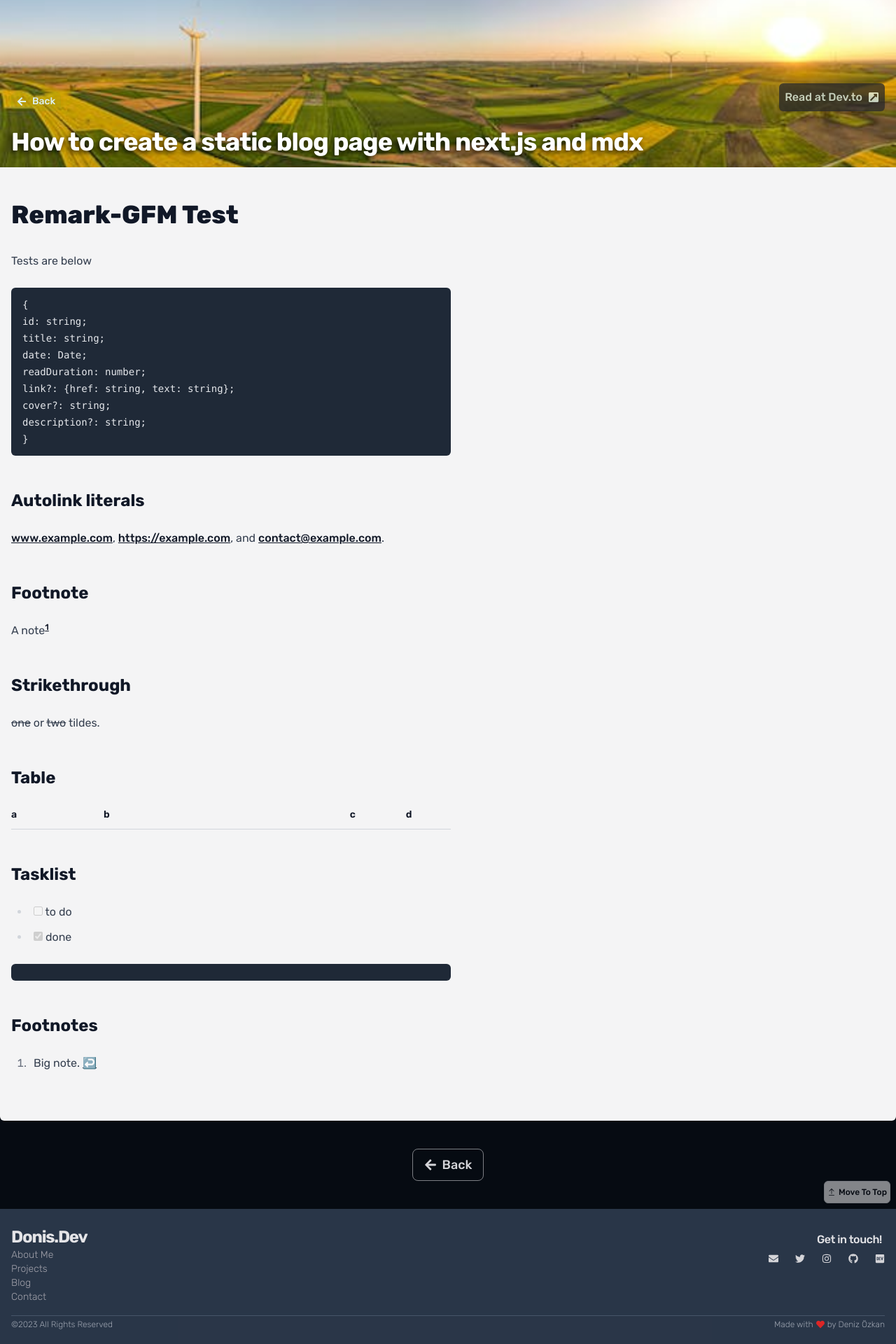
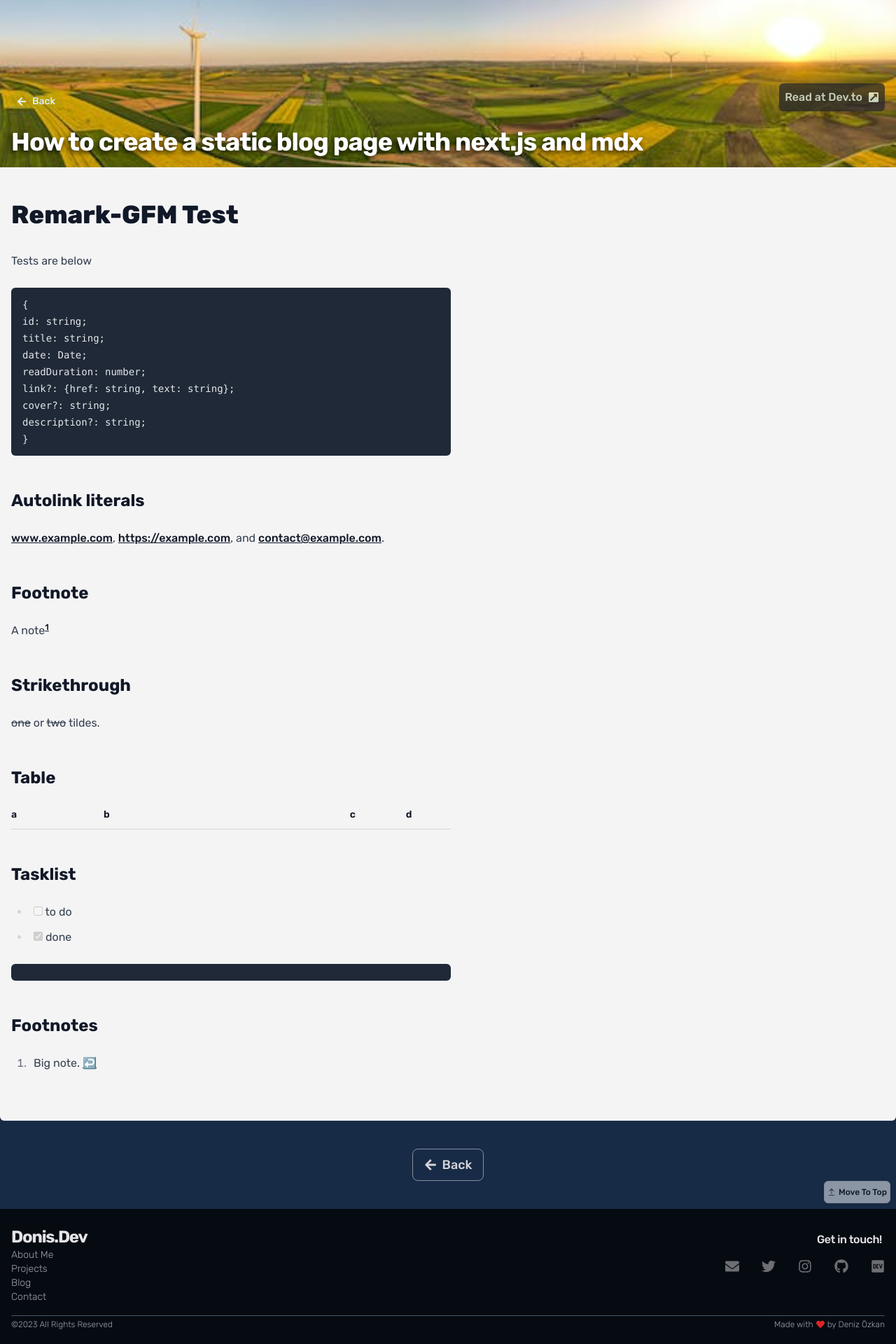
Before and after one commit to donis3/donis-homepage, a Next.js app: page /blog/post/nextjs_blog in a window 1280 px wide. Shown: the part 151-2071 px from the top of the page at 70% size. Built offline with nearby package versions, Linux system fonts and the light colour scheme.

Commit message:
themecolor matches pages bg

```diff
--- a/app/about/page.tsx
+++ b/app/about/page.tsx
@@ -2,14 +2,19 @@ import React, { FC } from "react";
 import Section from "../_homepage/Section";
 import Timeline from "./Timeline";
 import Link from "next/link";
-import { FaEnvelope, FaFilePdf } from "react-icons/fa";
+import {  FaFilePdf } from "react-icons/fa";
 import Social from "./Social";
+import ThemeColorChanger from "@/components/ThemeColorChanger";
+import { Viewport } from "next";
 
-type pageProps = {};
-
-const page: FC<pageProps> = ({}) => {
+export const viewport: Viewport = {
+	//Default theme color
+	themeColor: "#172b46",
+};
+const page: FC = () => {
 	return (
 		<>
+			<ThemeColorChanger color="#172b46" />
 			<section className="w-full bg-gradient-to-b from-primary-400 to-primary-100  relative pt-[var(--navbar-h)] text-muted-800  to-90%">
 				<div className="grid grid-cols-1 md:grid-cols-2  container mx-auto mt-8">
 					<div className="flex justify-center items-center mt-0 md:items-start md:mt-4 lg:mt-0 lg:items-center px-4 py-8 ">
--- a/app/blog/[[...slug]]/page.tsx
+++ b/app/blog/[[...slug]]/page.tsx
@@ -1,14 +1,20 @@
 import Section from "@/app/_homepage/Section";
 import { getItems } from "@/lib/arrayfuncs";
-import { Metadata } from "next";
+import { Metadata, Viewport } from "next";
 import React, { FC } from "react";
 import PostItem from "./PostItem";
 import Pagination from "./Pagination";
 import usePosts from "@/data/usePosts";
 import { PostType } from "@/data/PostType";
+import ThemeColorChanger from "@/components/ThemeColorChanger";
 
 type BlogsPageProps = {
 	params: { slug?: string[] };
+};
+
+export const viewport: Viewport = {
+	//Default theme color
+	themeColor: "#99131e",
 };
 
 /**
@@ -53,6 +59,7 @@ const BlogsPage: FC<BlogsPageProps> = async ({ params }) => {
 	if (!posts) return <></>;
 	return (
 		<>
+			<ThemeColorChanger color="#99131e" />
 			<section className="w-full bg-gradient-to-b from-accent-300 to-accent-100  relative pt-[var(--navbar-h)] text-muted-800  to-90%">
 				<div className="container mx-auto p-4 mt-10">
 					<h1 className="text-4xl font-bold tracking-tight  ">
--- a/app/blog/post/[postId]/page.tsx
+++ b/app/blog/post/[postId]/page.tsx
@@ -5,9 +5,10 @@ import React, { FC } from "react";
 import { FaArrowLeft, FaExternalLinkSquareAlt } from "react-icons/fa";
 import styles from "./Post.module.css";
 import dynamic from "next/dynamic";
-import { Metadata } from "next";
+import { Metadata, Viewport } from "next";
 import BackButton from "@/components/BackButton";
 import usePosts from "@/data/usePosts";
+import ThemeColorChanger from "@/components/ThemeColorChanger";
 /**
  * Generate routes for each blog post using the data/blogs.ts
  * @returns
@@ -20,6 +21,11 @@ export async function generateStaticParams() {
 
 	return result;
 }
+
+export const viewport: Viewport = {
+	//Default theme color
+	themeColor: "#060b12",
+};
 
 type PostPageProps = {
 	params: { postId: string };
@@ -38,7 +44,8 @@ const PostPage: FC<PostPageProps> = async ({ params }) => {
 
 	return (
 		<>
-			<section className="w-full relative pt-[var(--navbar-h)] text-muted-800 ">
+			<ThemeColorChanger color="#060b12" />
+			<section className="w-full relative pt-[var(--navbar-h)] text-muted-800 from-primary-100 to-primary-400 bg-gradient-to-b to-90%">
 				<div
 					className="container px-4 py-4 mx-auto bg-red-400 min-h-[200px] md:min-h-[300px] bg-center bg-cover rounded-none md:rounded-t-md mt-10 flex flex-col justify-end gap-6 md:gap-4"
 					style={{ backgroundImage: coverImage }}>
@@ -71,17 +78,20 @@ const PostPage: FC<PostPageProps> = async ({ params }) => {
 					</h1>
 				</div>
 			</section>
-			<section className="container mx-auto text-zinc-800 bg-zinc-100 rounded-none md:rounded-b-md py-8 ">
+			<section className="w-full bg-primary-400">
+				<div className="container mx-auto text-zinc-800 bg-zinc-100 rounded-none md:rounded-b-md py-8 ">
 					<article className="prose p-4 w-full h-full">
 						<BlogMdx />
 					</article>
-			</section>
+				</div>
+
 				<div className="flex justify-center container mx-auto my-10">
 					<BackButton className="flex items-center gap-2 py-2 px-4 rounded-lg border border-zinc-100/50  text-lg font-medium text-zinc-300 hover:text-zinc-100 hover:border-zinc-100">
 						<FaArrowLeft />
 						Back
 					</BackButton>
 				</div>
+			</section>
 		</>
 	);
 };
--- a/app/contact/page.tsx
+++ b/app/contact/page.tsx
@@ -2,12 +2,18 @@ import React, { FC } from "react";
 import Contact from "../_homepage/Contact";
 import Section from "../_homepage/Section";
 import Social from "../about/Social";
+import { Viewport } from "next";
+import ThemeColorChanger from "@/components/ThemeColorChanger";
 
-type pageProps = {};
+export const viewport: Viewport = {
+	//Default theme color
+	themeColor: "#0284c7",
+};
 
-const page: FC<pageProps> = ({}) => {
+const page: FC = () => {
 	return (
 		<>
+			<ThemeColorChanger color="#0284c7" />
 			<section className="w-full bg-gradient-to-b from-sky-600 to-indigo-900 relative pt-[var(--navbar-h)] text-muted-800  to-90%">
 				<div className="grid grid-cols-1 md:grid-cols-2  container mx-auto mt-8">
 					<div className="flex justify-center items-center px-4 py-8">
--- a/app/layout.tsx
+++ b/app/layout.tsx
@@ -19,7 +19,7 @@ export const metadata: Metadata = {
 
 export const viewport: Viewport = {
 	//Default theme color
-	themeColor: "#060b12",
+	themeColor: "#172b46",
 };
 
 export default function RootLayout({
@@ -32,7 +32,7 @@ export default function RootLayout({
 			<ImageModalProvider>
 				<body
 					className="font-sans dark scroll-smooth"
-					style={{ backgroundColor: "#060b12" }}>
+					style={{ backgroundColor: "#172b46" }}>
 					<Navbar />
 					<ImageModal />
 					<div className="flex flex-col justify-between min-h-dscreen w-full overflow-x-hidden">
--- a/app/projects/[...projectId]/page.tsx
+++ b/app/projects/[...projectId]/page.tsx
@@ -1,5 +1,5 @@
 import React, { FC } from "react";
-import { Metadata } from "next";
+import { Metadata, Viewport } from "next";
 import dynamic from "next/dynamic";
 import Section from "@/app/_homepage/Section";
 import Link from "next/link";
@@ -8,6 +8,7 @@ import Album from "./Album";
 import { cn } from "@/lib/utilities";
 import useProjects from "@/data/useProjects";
 import { notFound } from "next/navigation";
+import ThemeColorChanger from "@/components/ThemeColorChanger";
 
 /**
  * Each project must be generated
@@ -48,6 +49,11 @@ export async function generateMetadata({
 	}
 }
 
+export const viewport: Viewport = {
+	//Default theme color
+	themeColor: "#060b12",
+};
+
 type projectProps = {
 	params: { projectId: string[] };
 };
@@ -64,6 +70,7 @@ const project: FC<projectProps> = async ({ params }) => {
 
 	return (
 		<>
+			<ThemeColorChanger color="#060b12" />
 			<section
 				className={cn(
 					"w-full bg-gradient-to-b   relative pt-[var(--navbar-h)] text-muted-800  to-90%",
--- a/app/projects/page.tsx
+++ b/app/projects/page.tsx
@@ -3,6 +3,14 @@ import Section from "../_homepage/Section";
 import Link from "next/link";
 import Project from "./Project";
 import useProjects from "@/data/useProjects";
+import { Viewport } from "next";
+import ThemeColorChanger from "@/components/ThemeColorChanger";
+
+
+export const viewport: Viewport = {
+	//Default theme color
+	themeColor: "#172b46",
+};
 
 const ProjectsPage: FC = async () => {
 	const { getAllProjectsSorted } = useProjects();
@@ -10,6 +18,7 @@ const ProjectsPage: FC = async () => {
 	const projects = await getAllProjectsSorted();
 	return (
 		<>
+			<ThemeColorChanger color="#172b46" />
 			<section className="w-full bg-gradient-to-b from-primary-400 to-light-100  relative pt-[var(--navbar-h)] text-muted-800  to-90%">
 				<div className="container mx-auto p-4 mt-10">
 					<h1 className="text-4xl font-bold tracking-tight  ">
--- a/components/footer/Footer.tsx
+++ b/components/footer/Footer.tsx
@@ -10,7 +10,7 @@ type FooterProps = {};
 
 const Footer: FC<FooterProps> = ({}) => {
 	return (
-		<footer className="bg-slate-700/80 p-4 text-sm font-light relative z-10">
+		<footer className="bg-primary-100 p-4 text-sm font-light relative z-10">
 			<MoveTop />
 			<div className="container mx-auto grid grid-cols-1 md:grid-cols-2 gap-y-4 gap-x-4">
 				<div className="">
@@ -40,16 +40,16 @@ const Footer: FC<FooterProps> = ({}) => {
 					<h4 className="text-base font-medium tracking-tight h-auto md:h-10 flex items-end  text-zinc-200 w-full md:px-1 md:justify-end">
 						Get in touch!
 					</h4>
-					<ul className=" text-zinc-300 flex flex-wrap gap-2  w-full items-center justify-start md:justify-end ">
+					<ul className=" text-zinc-300 flex flex-wrap gap-4 text-xl w-full items-center justify-between  md:justify-end ">
 						{social.map((item, i) => {
 							return (
 								<li
 									key={`footer_social_item_${i}`}
-									className="text-sm group">
+									className="group">
 									<Link
 										href={item.data ?? "/"}
 										target="_blank"
-										className=" hover:text-white text-sm inline-flex items-center gap-1  w-auto group-first:pl-0 px-2 md:group-last:pr-0 md:group-first:pl-2 ">
+										className="opacity-50 hover:opacity-100 hover:text-white  inline-flex items-center gap-1 px-2 py-2  w-auto group-first:pl-0  md:group-last:pr-0 md:group-first:pl-2 ">
 										{item.icon}
 									</Link>
 								</li>
```
Lines whose indentation alone changed are shown as unchanged.
